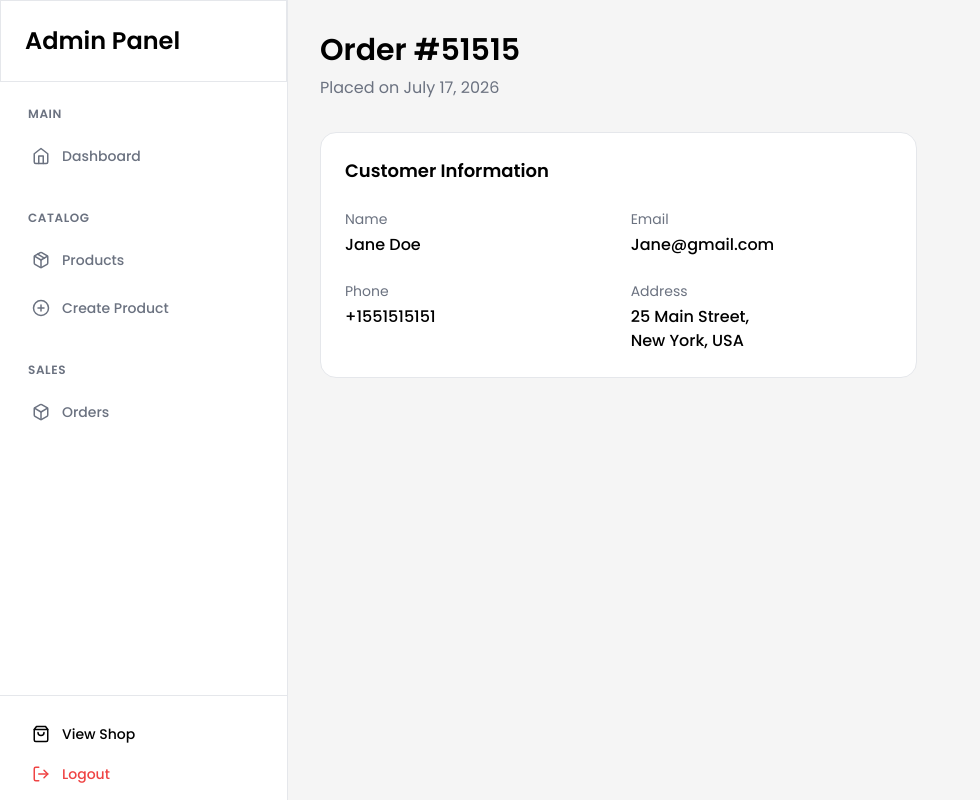
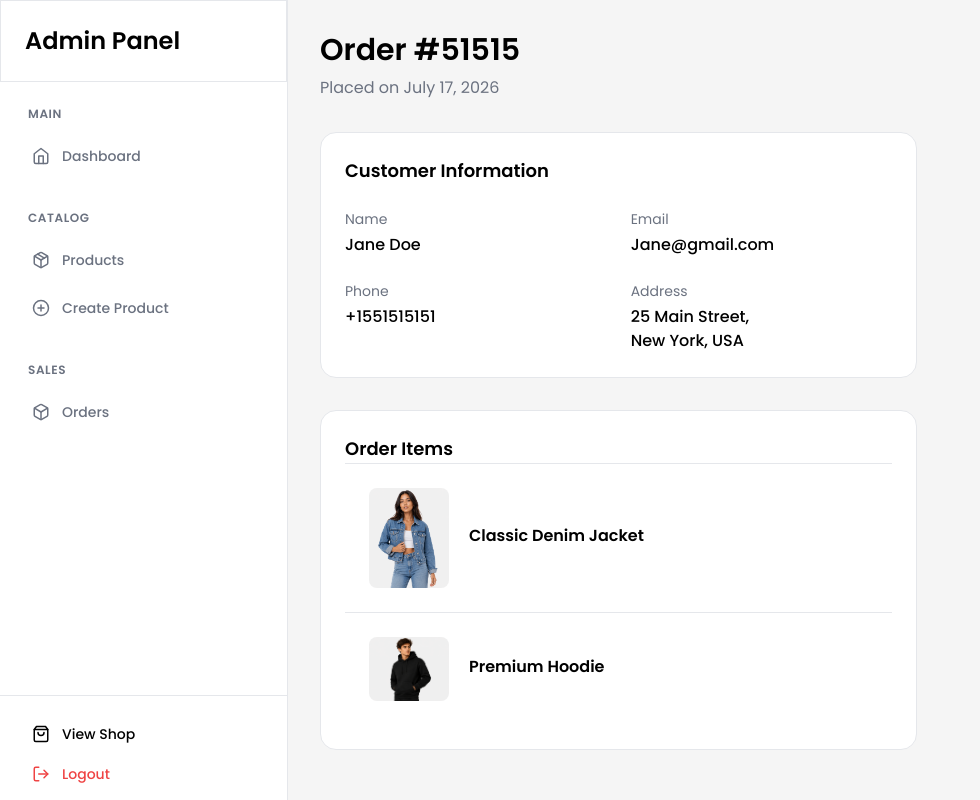
Before and after one commit to jkidera14/fashion-ecomm, a Next.js app: page /admin/orders/orderId in a window 1280 px wide. Shown: the whole page, without its empty margins (0-980 px from the left). Built offline with nearby package versions, Linux system fonts and the light colour scheme.

Commit message:
Admin Dashboard UI Design Orders Page Iteration

```diff
--- a/src/app/admin/orders/[orderId]/page.tsx
+++ b/src/app/admin/orders/[orderId]/page.tsx
@@ -1,3 +1,4 @@
+import Image from "next/image";
 
 const products = [
     {
@@ -76,6 +77,34 @@ export default function OrdersPage() {
                             </div>
                         </div>
                     </div>
+
+                    {/* Products */}
+                    <div className="rounded-2xl border border-border bg-background p-6">
+                        <div className="border-b border-border">
+                            <h2 className="text-lg font-semibold">
+                                Order Items
+                            </h2>
+                        </div>
+
+                        <div className="divide-y divide-border">
+                            {products.map((product) => (
+                                <div key={product.id} className="flex items-center gap-5 p-6">
+                                    <Image src={product.image} alt={product.name}
+                                        width={80} height={90} className="rounded-lg object-cover" />
+
+                                    <div className="flex-1">
+                                        <h3 className="font-semibold">
+                                            {product.name}
+                                        </h3>
+
+                                        <p className="mt-1 text-sm text-muted-foreground">
+
+                                        </p>
+                                    </div>
+                                </div>
+                            ))}
+                        </div>
+                    </div>
                 </div>
 
 
```
